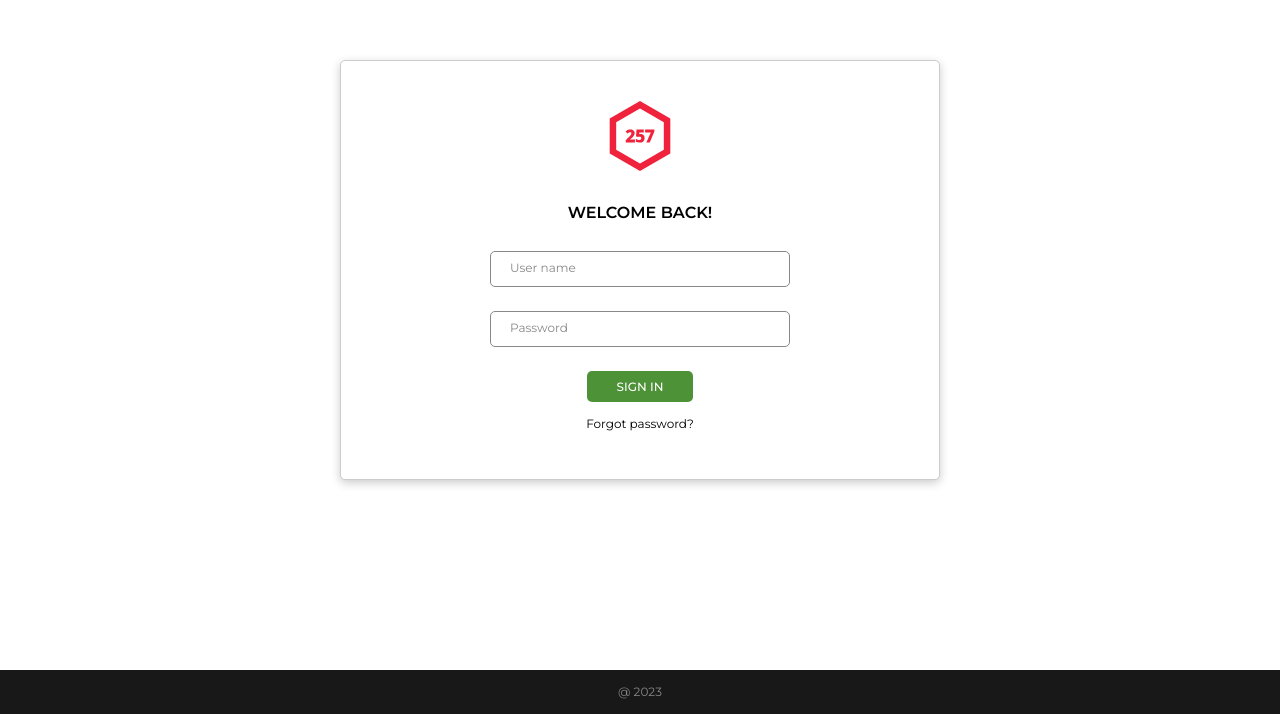
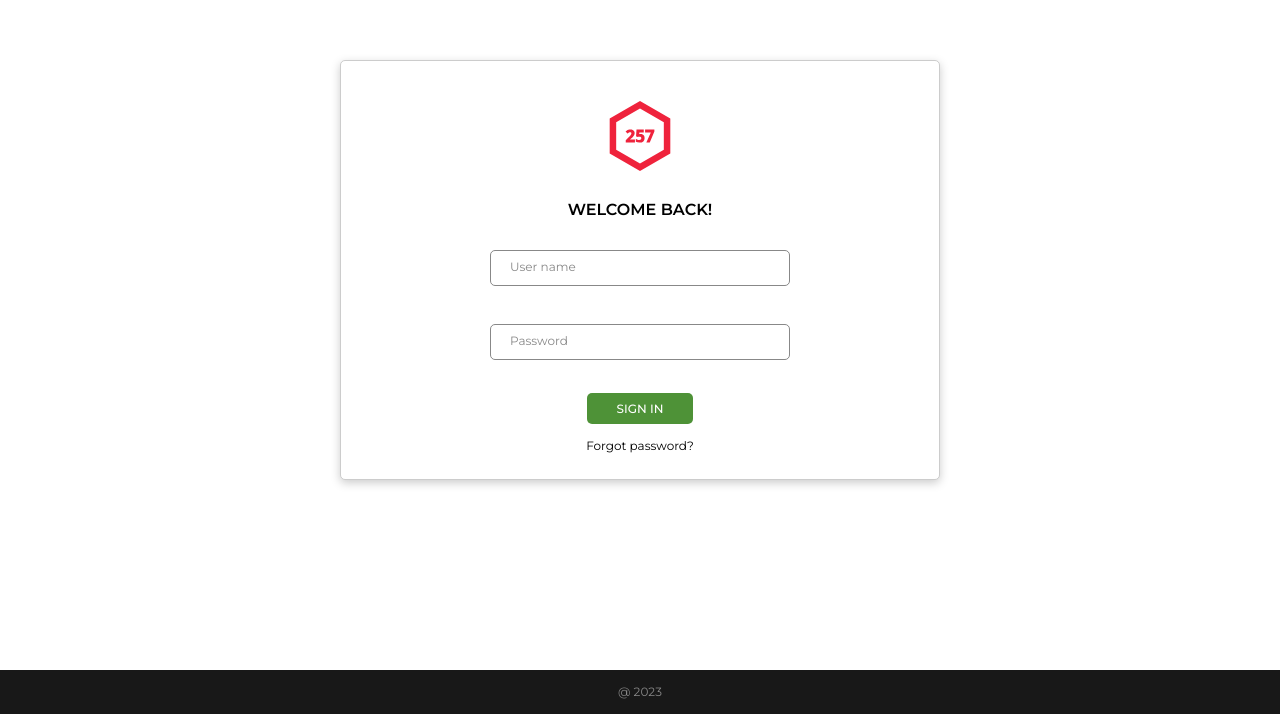
Before and after one commit to jose-cipriano/next-dash, a Next.js app: page / in a window 1280 px wide. Shown: the part 130-844 px from the top of the page. Built offline with nearby package versions, Linux system fonts and the light colour scheme.

Commit message:
fix: input style for error component

```diff
--- a/components/common/form/input.module.css
+++ b/components/common/form/input.module.css
@@ -1,6 +1,6 @@
 .container {
     position: relative;
-    margin: 0 auto;
+    margin: 0.5rem auto;
 }
 
 .wrapper {
@@ -24,16 +24,17 @@
 }
 
 .wrapper:focus-within {
-	border-color: 'var(--color-green)';
+	border-color: var(--color-green);
 }
 
 .error {
-	margin: .5rem 0;
-    padding: .5rem .8rem;
-    font-size: 1.2rem;
+	margin: .3rem 0 .5rem 0;
+    padding: 0 .8rem;
+    font-size: 1.1rem !important;
     font-weight: normal;
-    color: var(--color-grey);
+    color: var(--color-red);
     min-height: 14px;
+    height: 20px;
 }
 
 .styledError {
```
